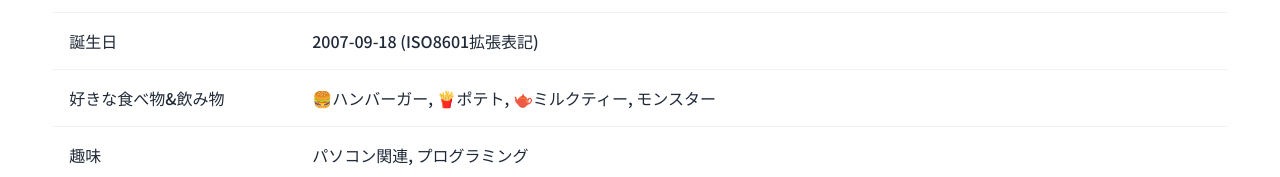
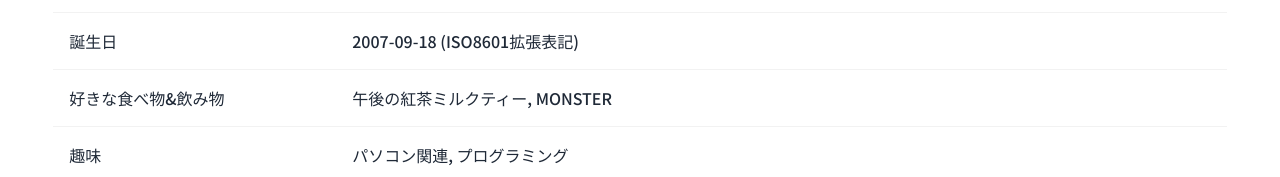
Before and after one commit to nikachu2012/portfolio-old, a React (Vite) app: page /profile in a window 1280 px wide. Shown: the part 590-767 px from the top of the page. Built offline with nearby package versions, Linux system fonts and the light colour scheme; the HTML template or start-up script is replaced by a standard one.

Commit message:
[add] 情報を追加

```diff
--- a/src/Profile.tsx
+++ b/src/Profile.tsx
@@ -76,7 +76,7 @@ function Profile() {
                                 </tr>
                                 <tr>
                                     <td>好きな食べ物&amp;飲み物</td>
-                                    <td>🍔ハンバーガー, 🍟ポテト, 🫖ミルクティー, モンスター</td>
+                                    <td>午後の紅茶ミルクティー, MONSTER</td>
                                 </tr>
                                 <tr>
                                     <td>趣味</td>
@@ -84,17 +84,17 @@ function Profile() {
                                 </tr>
                                 <tr>
                                     <td>書ける言語</td>
-                                    <td>HTML, CSS, Javascript, Python</td>
+                                    <td>HTML, CSS, JavaScript, TypeScript, Python, C++, BASIC, Z80 Assembly</td>
                                 </tr>
                                 <tr>
                                     <td>好きなゲーム</td>
-                                    <td>VALORANT, Grand Theft Auto V, Genshin Impact</td>
+                                    <td>Grand Theft Auto V, VALORANT, Genshin Impact</td>
                                 </tr>
                                 <tr>
                                     <td>自己紹介文</td>
                                     <td>
                                         ニカチュウと申します！よろしくお願いします！<br />
-                                        プログラミングを用いてしょうもないものや自分が改善したいと思ったものを制作しています。<br />
+                                        プログラミングを用いて個人的に改善したいと思ったものを制作しています。<br />
                                         パソコンやガジェット関連、プログラミングなどに興味があります。
                                     </td>
                                 </tr>
```
